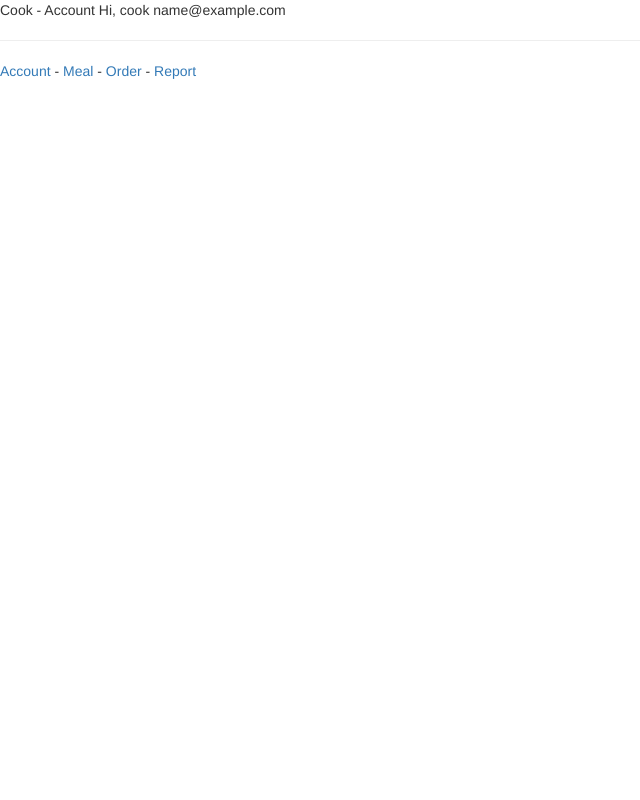
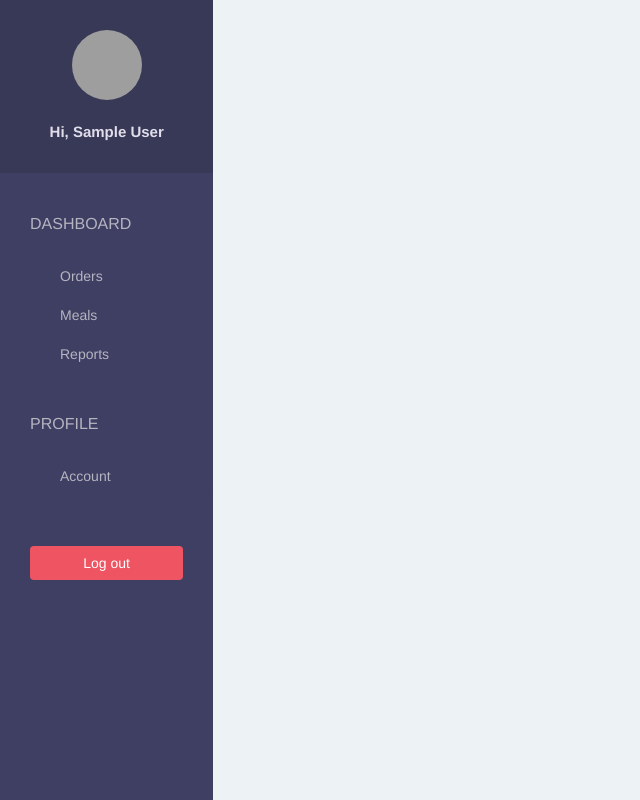
Before and after one commit to foodieBlackfoot/FoodiePlatformService, a Django app: page /cook/account/ in a window 1280 px wide. Shown: the whole page, without its empty margins (0-640 px from the left). Run offline with Django 3.2, Linux system fonts and the light colour scheme; the visitor is signed in with stand-in values (Sample User, id 1); some libraries are stand-ins or nearby versions; grey boxes are pictures that could not be loaded.

Commit message:
Bootstrap for dashboard

```diff
--- a/Identity/models.py
+++ b/Identity/models.py
@@ -71,6 +71,12 @@ class User(AbstractBaseUser, PermissionsMixin):
         """
         return self.first_name
 
+    def get_avatar(self):
+        """
+        Returns the path to the avatar
+        """
+        return self.avatar
+
     @property
     def is_staff(self):
         return self.is_superuser
--- a/Identity/static/css/style.css
+++ b/Identity/static/css/style.css
@@ -1,3 +1,9 @@
+body {
+    padding-top: 50px;
+    background-color: #EDF2F5;
+    overflow: auto;
+}
+
 .bg-blue {
     background-color: #3F3F63;
 }
@@ -12,3 +18,82 @@
     color: white;
     background-color: #DA4F5D;
 }
+
+/* SIDE BAR */
+.sidebar {
+    height: 100vh;
+    position: fixed;
+    top: 0;
+    left: 0;
+    padding: 0;
+    background-color: #3F3F63;
+    overflow: auto;
+}
+
+/* SIDE BAR - HEADER */
+.sidebar .sidebar-header {
+    padding: 30px 10px;
+    font-weight: bold;
+    font-size: 15px;
+    background-color: #383957;
+}
+
+.sidebar .greeting {
+    color: #E0DEEB;
+}
+
+/* SIDE BAR - LIST */
+.sidebar .list-group {
+    padding: 0;
+    background-color: #3F3F63;
+
+}
+
+.sidebar .list-group > span {
+    color: #B6B4C1;
+    display: block;
+    margin-top: 20px;
+    padding: 20px 30px;
+    font-size: 16px;
+    font-weight: 300;
+}
+
+.sidebar .list-group .list-group-item,
+.sidebar .list-group .list-group-item:focus {
+    background-color: #3F3F63;
+    color: #B6B4C1;
+    border: 0;
+    padding-left: 60px;
+    padding-right: 30px;
+}
+
+.sidebar .list-group .list-group-item.active,
+.sidebar .list-group .list-group-item:hover {
+    background-color: #383957;
+    color: #E0DEEB;
+}
+
+.sidebar .list-group .list-group-item:first-child {
+    border-top-left-radius: 0;
+    border-top-right-radius: 0;
+}
+
+.sidebar .list-group .list-group-item .badge,
+.sidebar .list-group .list-group-item.active .badge {
+    background-color: #EE5462;
+    color: #E0DEEB;
+}
+
+/* SIDE BAR - LOGOUT */
+.sidebar > div:last-child {
+    padding: 30px;
+}
+
+.sidebar > div:last-child .btn {
+    width: 100%;
+}
+
+/* CONTENT */
+.content {
+    padding: 0 40px;
+}
--- a/Identity/templates/base_template.html
+++ b/Identity/templates/base_template.html
@@ -15,7 +15,18 @@
 
 </head>
 <body>
-  {% block page %}{% endblock %}
-  {% block sidebar%}{% endblock %}
+
+  <div class="contain-fluid">
+    <div class="row">
+      <div class="col-lg-2 col-md-2 col-sm-2 sidebar">
+        {% block sidebar%}{% endblock %}
+      </div>
+
+      <div class="col-lg-10 col-md-10 col-sm-10 content">
+        {% block page %}{% endblock %}
+      </div>
+    </div>
+  </div>
+
 </body>
 </html>
--- a/Identity/templates/cook/account.html
+++ b/Identity/templates/cook/account.html
@@ -1,5 +1,4 @@
 {% extends 'cook/base.html' %}
 
 {% block page %}
-  Cook - Account
 {% endblock %}
--- a/Identity/templates/cook/base.html
+++ b/Identity/templates/cook/base.html
@@ -3,16 +3,29 @@
 {% block title %} Cook {% endblock %}
 
 {% block sidebar %}
-  Hi, cook {{request.user}}
-  <hr/>
 
-  <a href="{% url 'cook-account' %}">Account</a>
-  -
-  <a href="{% url 'cook-meal' %}">Meal</a>
-  -
-  <a href="{% url 'cook-order' %}">Order</a>
-  -
-  <a href="{% url 'cook-report' %}">Report</a>
+  <div class="sidebar-header text-center">
+    <img class="img-circle" src="{{ MEDIA_URL }}{{ request.user.get_avatar }}"
+         width="70" height="70" />
+    <br/>
+    <br/>
+    <span class="greeting">Hi, {{ request.user.get_full_name }}</span>
+  </div>
+
+  <div class="list-group">
+    <span class="text-uppercase">Dashboard</span>
+    <a href="{% url 'cook-order' %}" class="list-group-item">Orders</a>
+    <a href="{% url 'cook-meal' %}" class="list-group-item">Meals</a>
+    <a href="{% url 'cook-report' %}" class="list-group-item">Reports</a>
+
+    <span class="text-uppercase">Profile</span>
+    <a href="{% url 'cook-account' %}" class="list-group-item">Account</a>
+  </div>
+
+  <div class="text-center">
+    <a href="{% url 'cook-sign-out' %}?next={{ request.path }}"
+       class="btn btn-pink">Log out</a>
+  </div>
 
 {% endblock %}
 
--- a/Identity/templates/cook/meal.html
+++ b/Identity/templates/cook/meal.html
@@ -1,5 +1,4 @@
 {% extends 'cook/base.html' %}
 
 {% block page %}
-  Cook - Meal
 {% endblock %}
--- a/Identity/templates/cook/order.html
+++ b/Identity/templates/cook/order.html
@@ -1,5 +1,4 @@
 {% extends 'cook/base.html' %}
 
 {% block page %}
-  Cook - Order
 {% endblock %}
--- a/Identity/templates/cook/report.html
+++ b/Identity/templates/cook/report.html
@@ -1,5 +1,4 @@
 {% extends 'cook/base.html' %}
 
 {% block page %}
-  Cook - Report
 {% endblock %}
```
